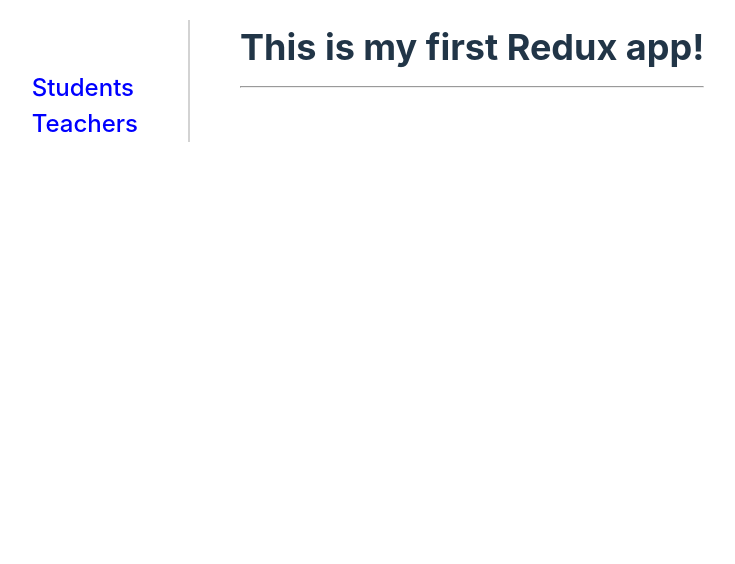
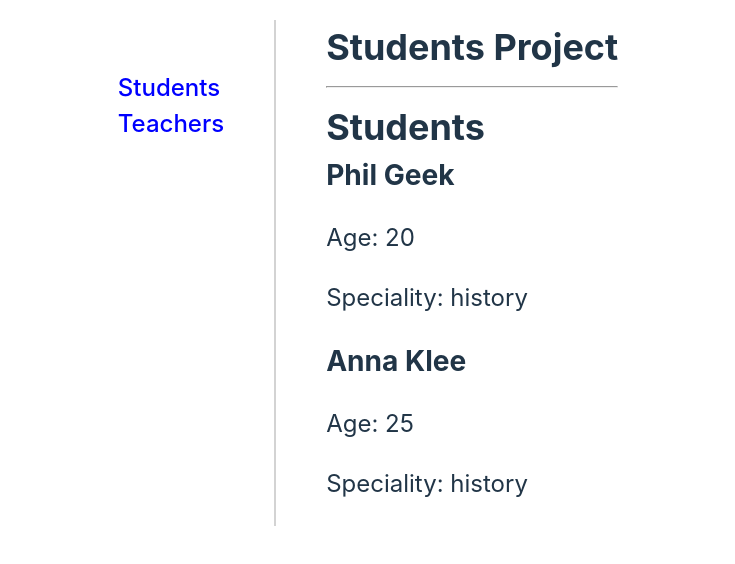
Before and after one commit to KethyI/lesson-1, a React (Vite) app in the folder my-app/: page / in a window 1280 px wide. Shown: the top 564 px of the page, without its empty margins (272-1007 px from the left). Built offline with nearby package versions, Linux system fonts and the light colour scheme.

Commit message:
displayed students list on main page with useSelector

```diff
--- /dev/null
+++ b/my-app/src/app/parts/students/StudentsList.jsx
@@ -0,0 +1,22 @@
+import { useSelector } from "react-redux";
+
+export const StudentsList = () => {
+  const students = useSelector((state) => state.students);
+
+  const showStudents = students.map((students) => (
+    <div key={students.id}>
+      <h3>
+        {students.name} {students.surname}
+      </h3>
+      <p>Age: {students.age}</p>
+      <p>Speciality: {students.speciality}</p>
+    </div>
+  ));
+
+  return (
+    <div>
+      <h2>Students</h2>
+      {showStudents}
+    </div>
+  );
+};
--- a/my-app/src/app/root.jsx
+++ b/my-app/src/app/root.jsx
@@ -1,3 +1,5 @@
+import { StudentsList } from "./parts/students/StudentsList";
+
 export default function Root() {
   return (
     <div id='main'>
@@ -8,8 +10,9 @@ export default function Root() {
         </nav>
       </div>
       <div id='main_page'>
-        <h2>This is my first Redux app!</h2>
+        <h2>Students Project</h2>
         <hr></hr>
+        <StudentsList />
       </div>
     </div>
   );
```
